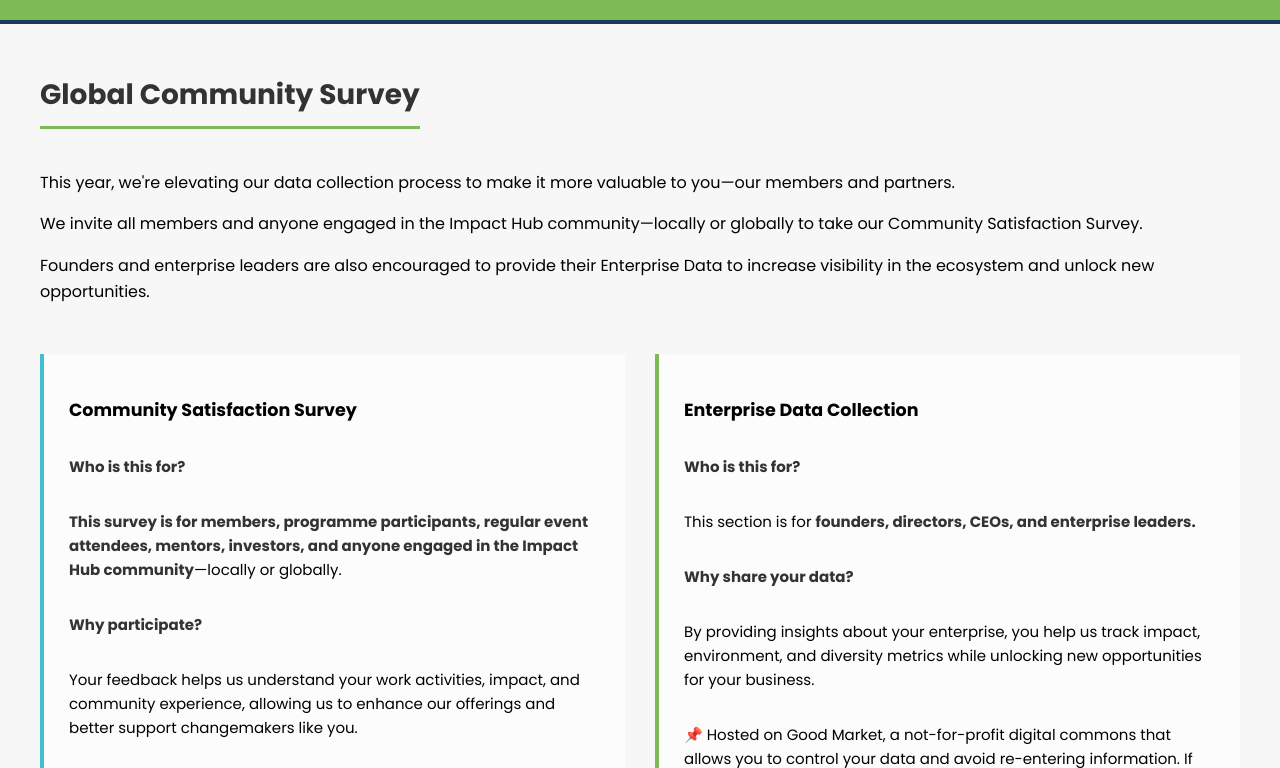
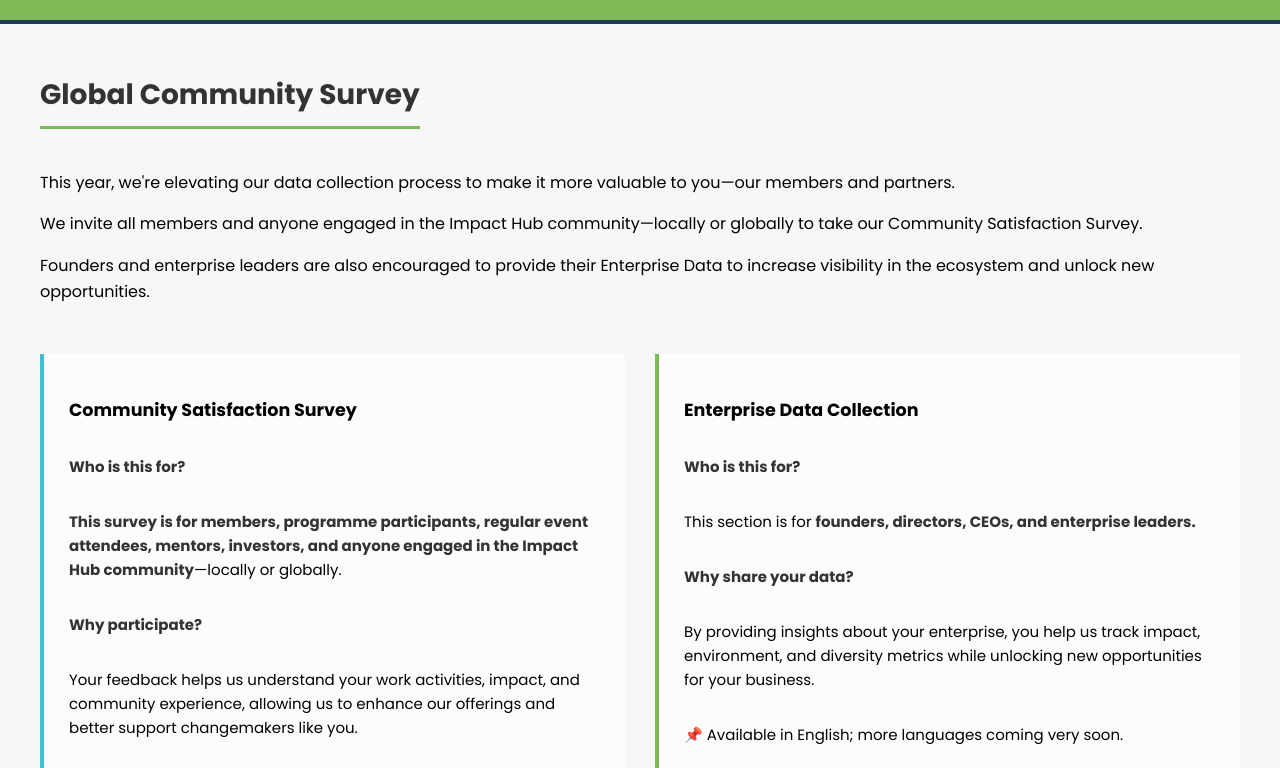
Before and after one commit to kahenvay/ih-survey, a plain HTML site: page index.html in a window 1280 px wide. Shown: the part 163-931 px from the top of the page. Drawn offline with Linux system fonts and the light colour scheme.

Commit message:
added a line of text

```diff
--- a/index.html
+++ b/index.html
@@ -483,6 +483,7 @@
 					<p>This section is for <strong>founders, directors, CEOs, and enterprise leaders.</strong></p>
 					<p><strong>Why share your data?</strong></p>
 					<p>By providing insights about your enterprise, you help us track impact, environment, and diversity metrics while unlocking new opportunities for your business.</p>
+					<p>📌 Available in English; more languages coming very soon.</p>
 					<p>📌 Hosted on Good Market, a not-for-profit digital commons that allows you to control your data and avoid re-entering information. If you already have a profile, some responses will be pre-filled.</p>
 					<p><strong>Benefits of joining Good Market:</strong></p>
 					<ul>
```
